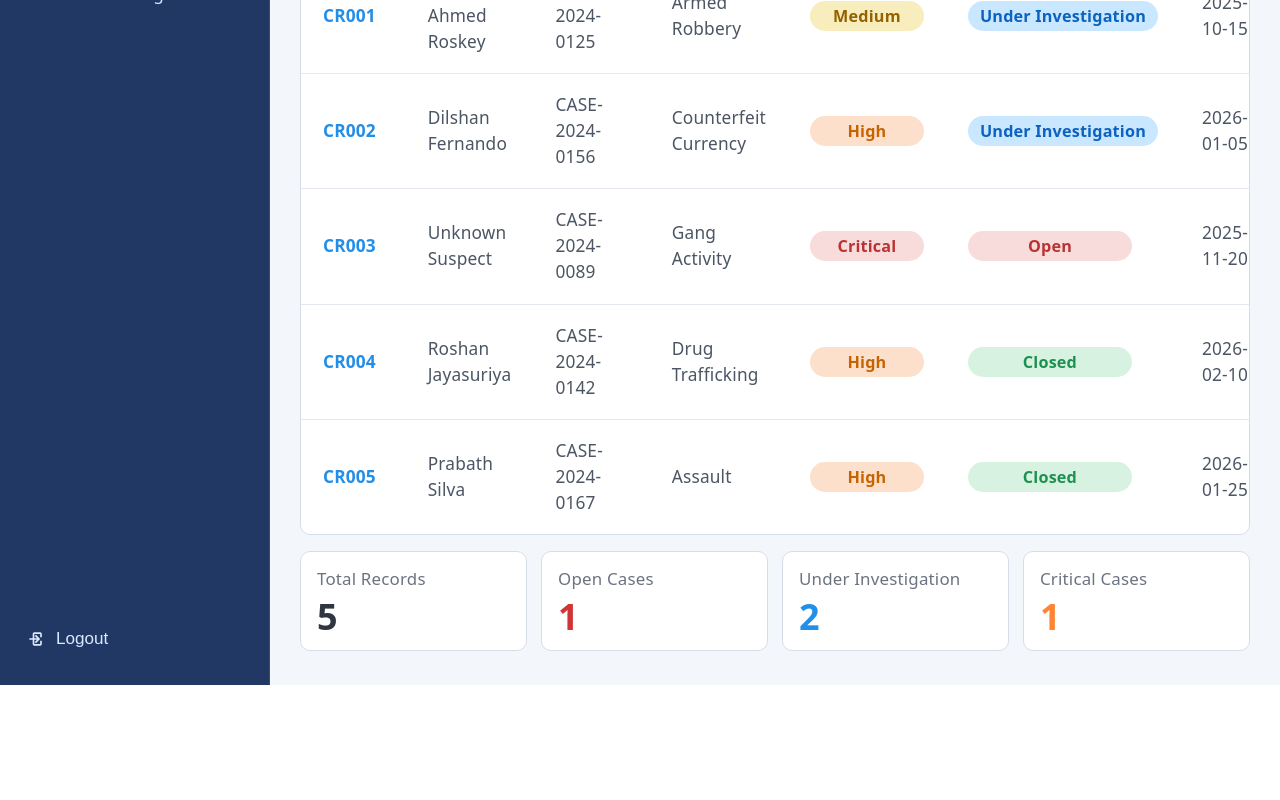
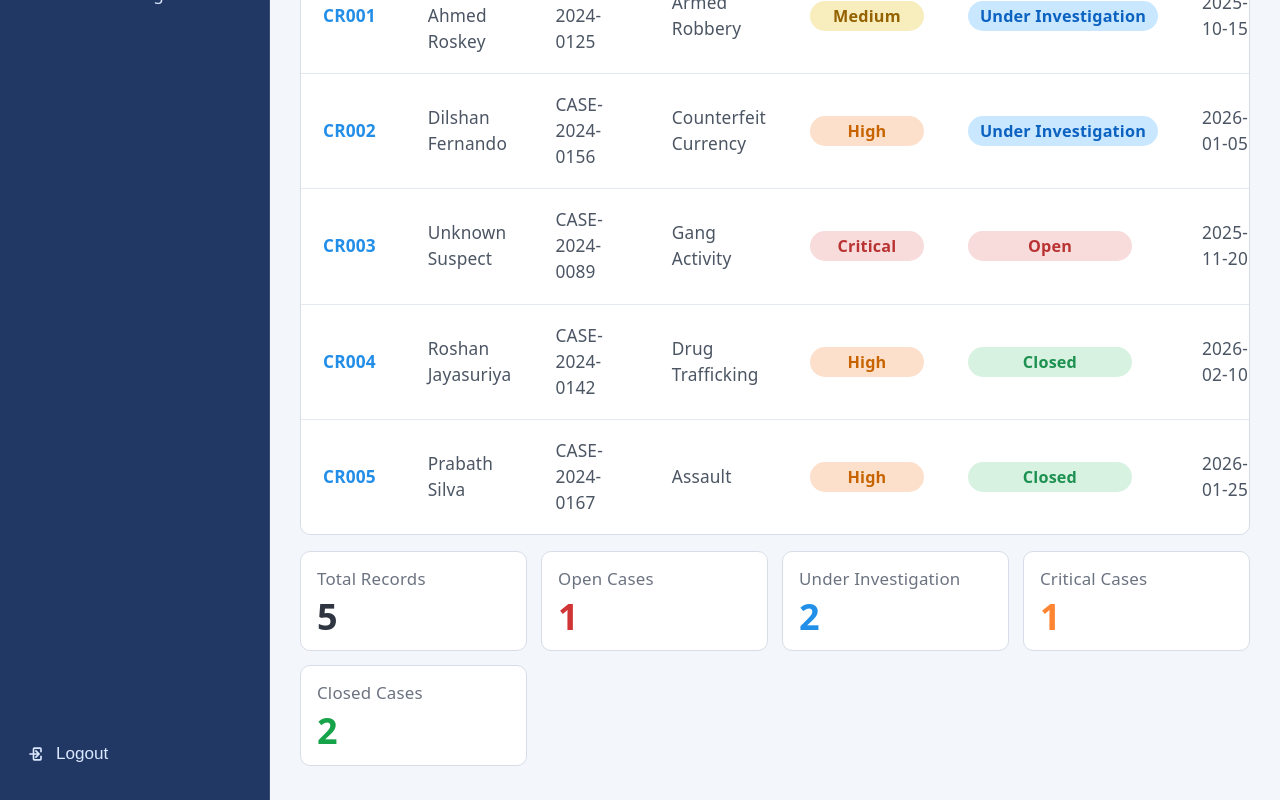
Before and after one commit to pezy-uok/p-ezy-traffic-fine-management-system, a React (Vite) app in the folder frontend/: page /admin/criminal-records in a window 1280 px wide. Shown: the part 328-1128 px from the top of the page. Before the commit the page ends 1013 px from the top, so only its background shows below. Built offline with nearby package versions, Linux system fonts and the light colour scheme.

Commit message:
PEZY-513: Show summary stats below criminal table

```diff
--- a/frontend/src/pages/AdminCriminalRecords.css
+++ b/frontend/src/pages/AdminCriminalRecords.css
@@ -325,6 +325,10 @@
   color: #ff8533;
 }
 
+.admin-criminals__summary-card strong.is-green {
+  color: #16a34a;
+}
+
 .admin-criminals__modal-overlay {
   position: fixed;
   inset: 0;
--- a/frontend/src/pages/AdminCriminalRecords.tsx
+++ b/frontend/src/pages/AdminCriminalRecords.tsx
@@ -116,6 +116,7 @@ export default function AdminCriminalRecords() {
 
   const totalRecords = filteredCriminalRecords.length
   const openCases = filteredCriminalRecords.filter(r => r.status === 'open').length
+  const closedCases = filteredCriminalRecords.filter(r => r.status === 'closed').length
   const underInvestigation = filteredCriminalRecords.filter(r => r.status === 'under-investigation').length
   const criticalCases = filteredCriminalRecords.filter(r => r.severity === 'critical').length
 
@@ -454,6 +455,10 @@ export default function AdminCriminalRecords() {
           <p>Critical Cases</p>
           <strong className="is-orange">{criticalCases}</strong>
         </article>
+        <article className="admin-criminals__summary-card">
+          <p>Closed Cases</p>
+          <strong className="is-green">{closedCases}</strong>
+        </article>
       </section>
 
       {isModalOpen ? (
```
